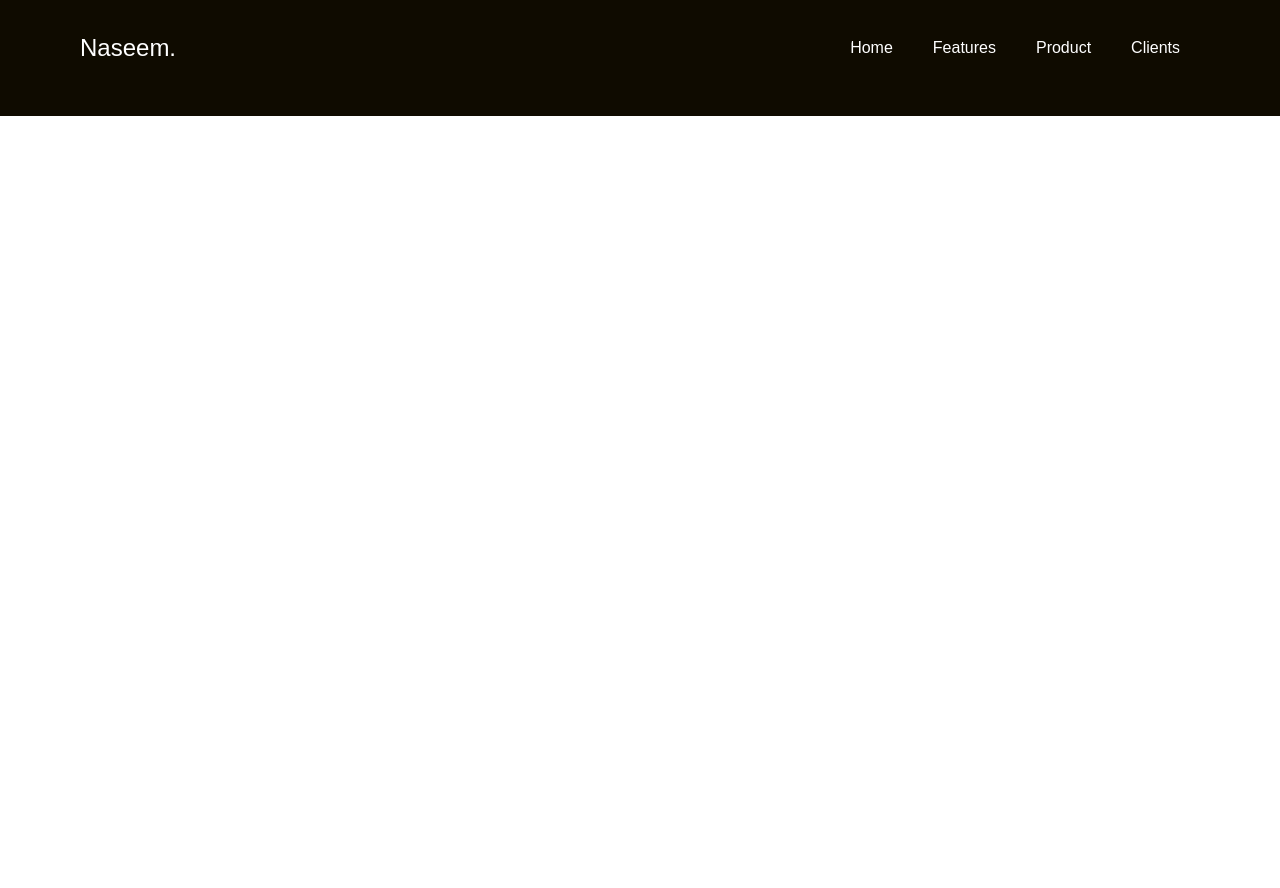
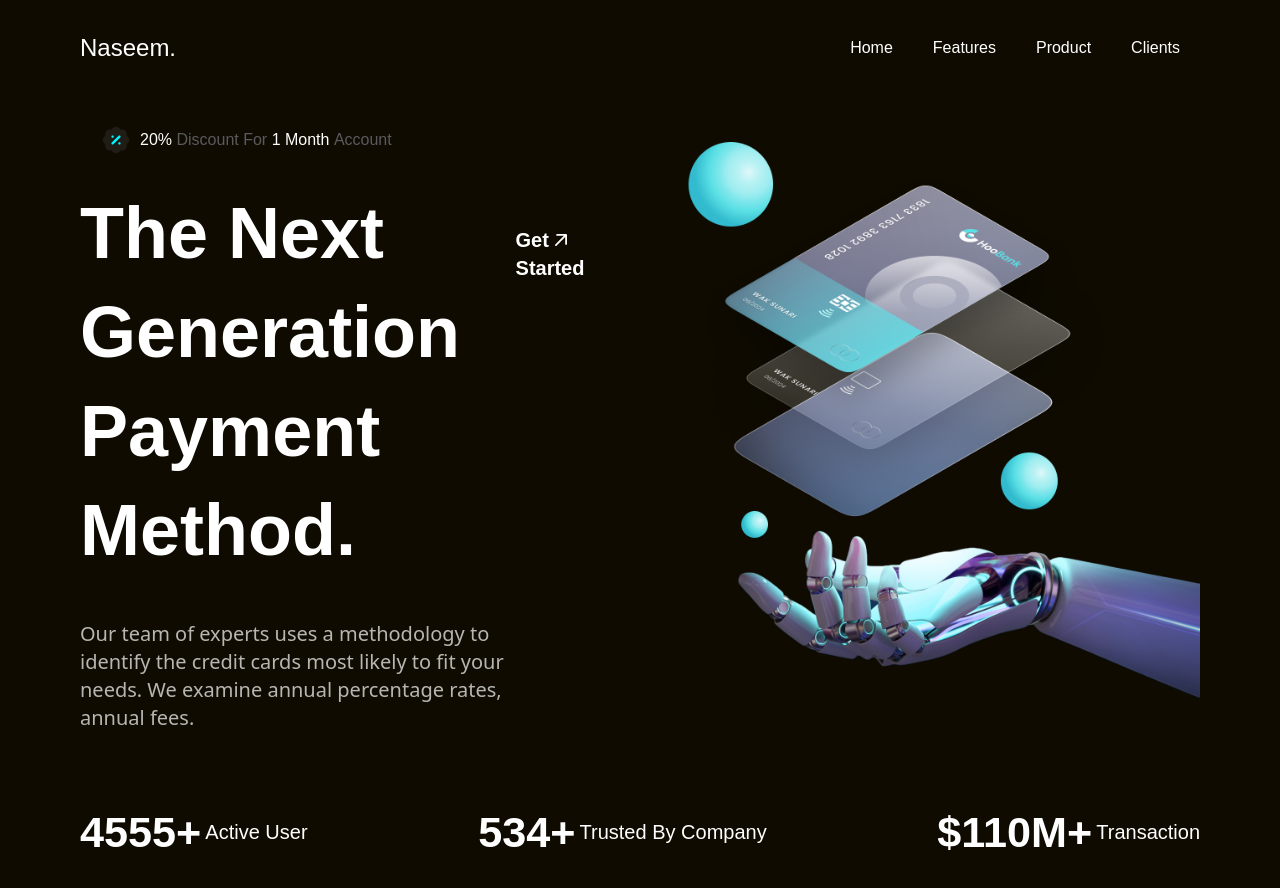
Before and after one commit to KoropeczEgor/Bank, a React app: page / in a window 1280 px wide. Shown: the top 888 px of the page. Before the commit the page ends 800 px from the top, so only its background shows below. Built offline with nearby package versions, Linux system fonts and the light colour scheme; the HTML template or start-up script is replaced by a standard one.

Commit message:
feat: creat stats

```diff
--- a/src/App.tsx
+++ b/src/App.tsx
@@ -1,12 +1,21 @@
 import NavBar from "./components/Navbar/NavBar";
 import ScrollTop from "./components/ScrollTop/ScrollTop";
+import Hero from "./components/Hero/Hero";
+import Stats from "./components/Stats/Stats";
 
 function App() {
   return (
     <div className="bg-primary text-white w-full h-full">
       <NavBar />
       <ScrollTop />
-      <div className="container px-5 md:px-10 mx-auto"></div>
+      <div className="container px-5 md:px-10 mx-auto">
+        <Hero />
+        <div className="flex flex-col xs:flex-row flex-wrap items-center justify-between gap-6 md:gap-2 py-20">
+          <Stats number="4555" title="Active User" />
+          <Stats number="534" title="Trusted By Company" />
+          <Stats number="$110M" title="Transaction" />
+        </div>
+      </div>
     </div>
   );
 }
--- /dev/null
+++ b/src/components/Stats/Stats.tsx
@@ -0,0 +1,19 @@
+interface StatsProps {
+  number: string;
+  title: string;
+}
+
+const Stats: React.FC<StatsProps> = ({ number, title }) => {
+  return (
+    <div>
+      <h2 className="flex items-center md:flex-row sm:flex-col ss:flex-row flex-col justify-center gap-1 font-poppins">
+        <span className="text-3xl md:text-4xl lg:text-[2.7rem] font-semibold">
+          {number}+
+        </span>
+        <span className="text-gradient text-base md:text-xl">{title}</span>
+      </h2>
+    </div>
+  );
+};
+
+export default Stats;
```
Also changed, not shown: src/components/Stats/index.js (added).
